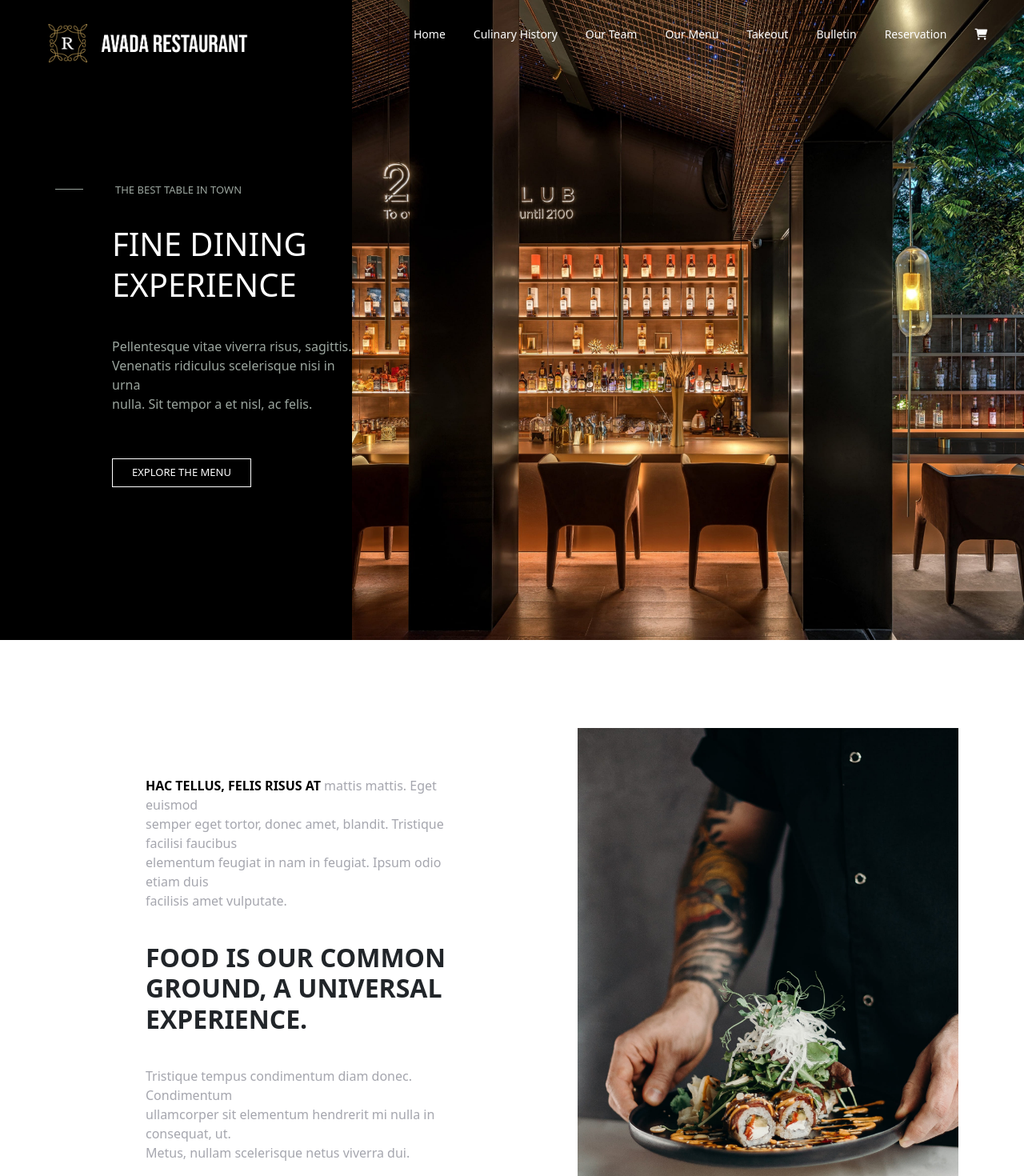
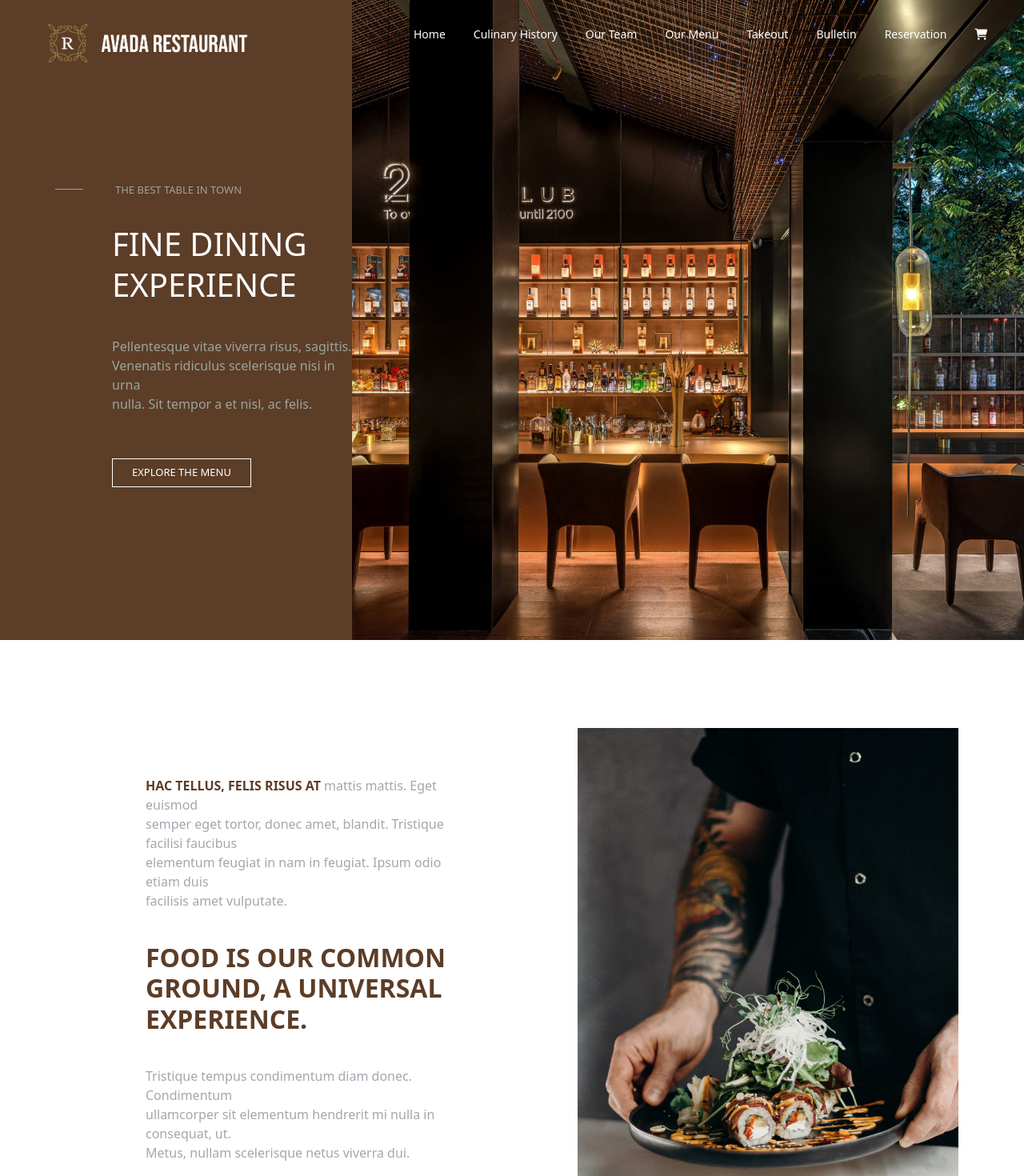
Before and after one commit to Mattia311/proj-html-vuejs, a Vue app: page / in a window 1280 px wide. Shown: the top 1470 px of the page at 80% size. Built offline with nearby package versions, Linux system fonts and the light colour scheme.

Commit message:
Change color

```diff
--- a/src/components/SiteFooter.vue
+++ b/src/components/SiteFooter.vue
@@ -59,7 +59,7 @@ export default {
     }
   }
   .copy {
-    background: black;
+    background: #5c3d27;
     color: white;
     height: 40px;
     font-size: 10px;
--- a/src/components/SiteHeader.vue
+++ b/src/components/SiteHeader.vue
@@ -46,7 +46,7 @@ export default {
 <style lang="scss">
 .header {
     .header_left {
-        background: black;
+        background: #5c3d27;
         height: 800px;
         width: 600px;
         .img_header_left {
@@ -83,7 +83,7 @@ export default {
                 }
                 button {
                     margin-left: 140px;
-                    background: black;
+                    background: #5c3d27;
                     color: white;
                     border: 1px solid white;
                     font-size: 13px;
--- a/src/components/SiteMain.vue
+++ b/src/components/SiteMain.vue
@@ -259,6 +259,7 @@ export default {
             margin-top: 40px;
             font-weight: 700;
             margin-bottom: 40px;
+            color: #5c3d27;
           }
           .firma {
             margin-top: 20px;
@@ -266,7 +267,7 @@ export default {
           p {
               color: #A5A6AE;
               .strong {
-                  color: black;
+                  color: #5c3d27;
               }
           }
         }
@@ -282,6 +283,7 @@ export default {
         margin-top: 140px;
         h5 {
             margin-top: 40px;
+            color: #5c3d27;
         }
         hr {
             width: 60px;
@@ -316,7 +318,7 @@ export default {
             padding-right: 0px;
         }
         .col-5 {
-            background: black;
+            background: #5c3d27;
             .text {
                 margin-top: 150px;
                 margin-left: 90px;
@@ -345,7 +347,7 @@ export default {
                 }
                 button {
                     margin-left: 170px;
-                    background: black;
+                    background: #5c3d27;
                     color: white;
                     border: 1px solid white;
                     font-size: 13px;
@@ -370,7 +372,7 @@ export default {
                    height: 685px;
                 }
                 .main_third_top_right {
-                    background: black;
+                    background: #5c3d27;
                     width: 570px;
                     height: 685px;
                     .meggy {
@@ -401,7 +403,7 @@ export default {
                     }
                     .button_main_top_right {
                         color: white;
-                        background: black;
+                        background: #5c3d27;
                         border: 1px solid white;
                         margin-left: 120px;
                         margin-top: 30px;
@@ -560,7 +562,7 @@ export default {
             }
         }
         .col-5 {
-            background: black;
+            background: #5c3d27;
             .main_seven_text_top {
                 margin-left: 60px;
                 color: #9BA59E;
@@ -587,7 +589,7 @@ export default {
             }
             button {
                 margin-left: 140px;
-                background: black;
+                background: #5c3d27;
                 color: white;
                 width: 221px;
                 height: 40px;
@@ -686,7 +688,7 @@ export default {
             height: 550px;
             margin-left: 200px;
             width: 500px;
-            background: black;
+            background: #5c3d27;
             .line {
                 border-top: 1px solid #9BA59E;;
                 width: 45px;
@@ -714,7 +716,7 @@ export default {
                 line-height: 25px;
                 }
             button {
-                background: black;
+                background: #5c3d27;
                 color: white;
                 border: 1px solid white;
                 margin-left: 75px;
```
